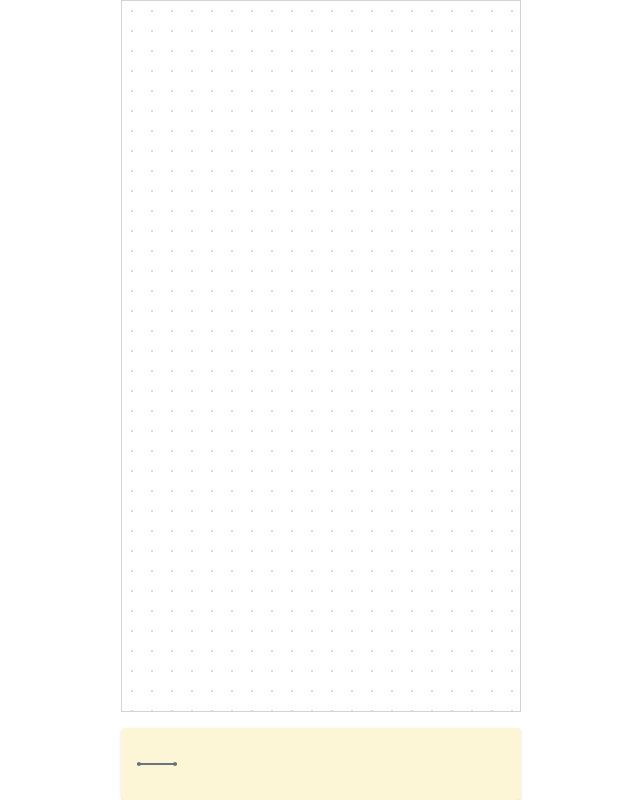
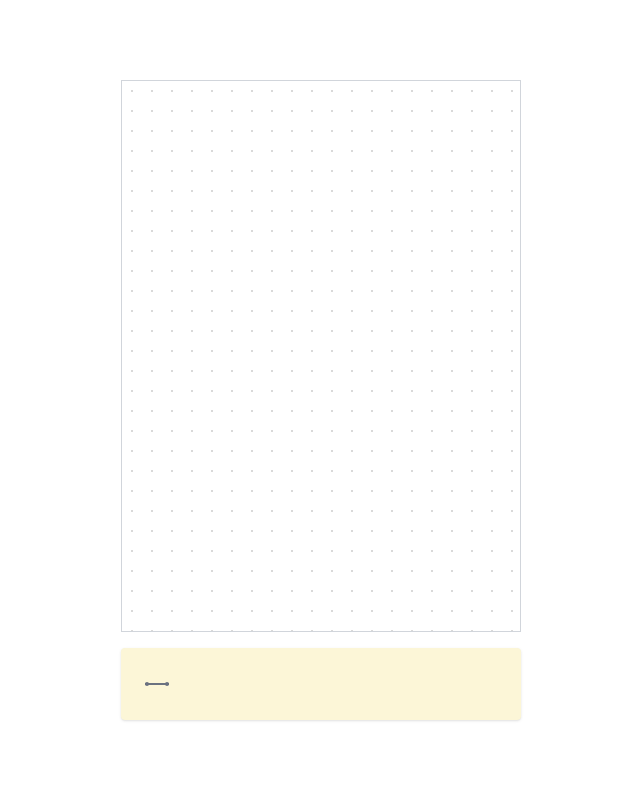
Before and after one commit to psugandh123/draw, a Next.js app: page / in a window 1280 px wide. Shown: the whole page, without its empty margins (319-959 px from the left). Built offline with nearby package versions, Linux system fonts and the light colour scheme.

Commit message:
some more fixes

```diff
--- a/src/app/components/Canvas.tsx
+++ b/src/app/components/Canvas.tsx
@@ -198,7 +198,7 @@ const Canvas: React.FC = () => {
         <div className="flex justify-center flex-col items-center" onClick={() => {
             setCurrentTool("")
         }}>
-            <div className='w-full gap-4 flex flex-col h-[100vh] max-w-[400px]' onClick={(e) => {
+            <div className='w-full gap-4 flex flex-col h-[100vh] py-20 max-w-[400px]' onClick={(e) => {
                 e.stopPropagation()
             }}>
                 <div
@@ -206,6 +206,7 @@ const Canvas: React.FC = () => {
                     onMouseDown={handleMouseDown}
                     onMouseMove={handleMouseMove}
                     onMouseUp={handleMouseUp}
+
                     style={{
                         backgroundImage:
                             `radial-gradient(#D9D9D9 ${GRID_POINT_RADIUS * 2}px, white 1px, white)`,
@@ -239,7 +240,7 @@ const Canvas: React.FC = () => {
                         />
                     ))}
                 </div>
-                <Toolpanel setCurrentTool={setCurrentTool} />
+                <Toolpanel setCurrentTool={setCurrentTool} currentTool={currentTool} />
             </div>
 
         </div>
--- a/src/app/components/Toolpanel.tsx
+++ b/src/app/components/Toolpanel.tsx
@@ -1,15 +1,17 @@
 import React from "react";
 import { LINE_THICKNESS, POINT_RADIUS, TOOLS } from "./constants";
 interface ToolpanelProps {
-    setCurrentTool: React.Dispatch<React.SetStateAction<string>>
+    setCurrentTool: React.Dispatch<React.SetStateAction<string>>;
+    currentTool: string;
 }
 
-const Toolpanel = ({ setCurrentTool }: ToolpanelProps) => {
+const Toolpanel = ({ setCurrentTool, currentTool }: ToolpanelProps) => {
     return <div className="w-full bg-[#FCF6D7] rounded p-4  shadow">
-        <div className=" h-10 w-10 inline-flex items-center relative cursor-pointer " onClick={() => {
+        <div className={`${currentTool === TOOLS.LINE ? "bg-yellow-300" : ""} px-2 h-10 w-10 inline-flex items-center relative cursor-pointer `}
+            onClick={() => {
                 setCurrentTool(TOOLS.LINE)
             }}>
-            <div className={` h-0.5 w-full  bg-gray-500`} />
+            <div className={` h-0.5 w-full relative flex items-center bg-gray-500`} >
                 <div className=" aspect-square bg-gray-500 absolute rounded-full"
                     style={{
                         width: POINT_RADIUS * 2,
@@ -18,6 +20,8 @@ const Toolpanel = ({ setCurrentTool }: ToolpanelProps) => {
                     style={{
                         width: POINT_RADIUS * 2,
                     }}></div>
+            </div>
+
 
         </div>
     </div>
```
Lines whose indentation alone changed are shown as unchanged.
